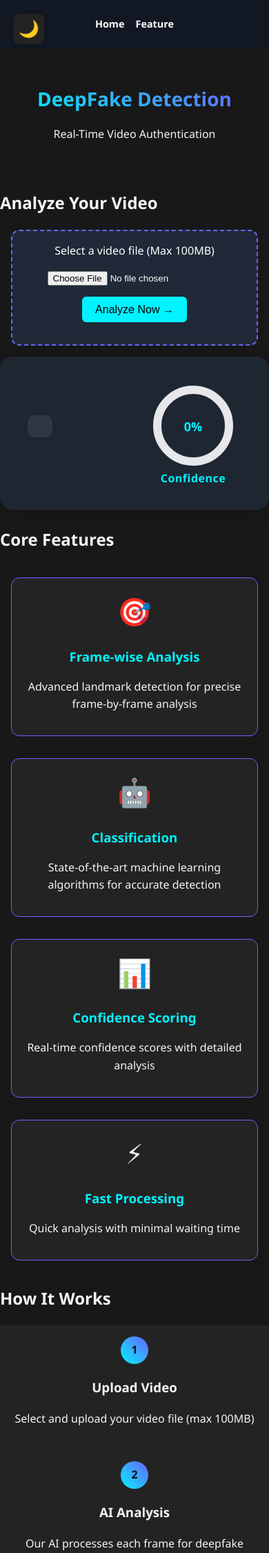
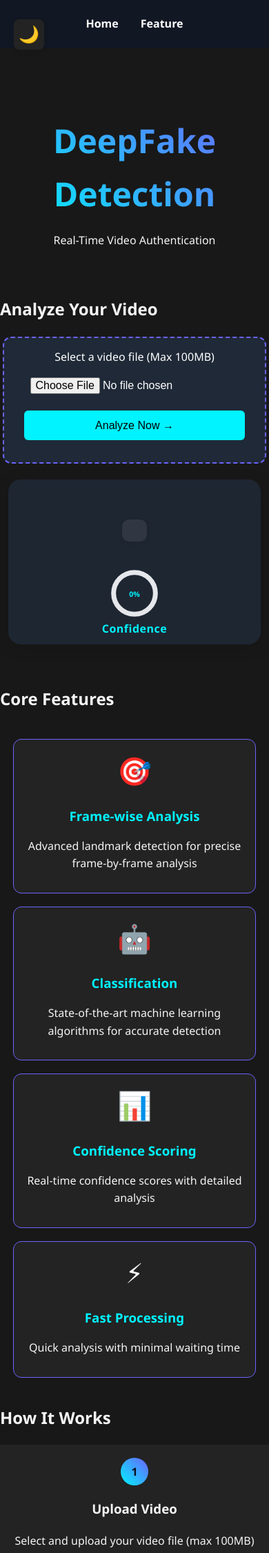
Before and after one commit to Rohankashid/Deepfake-Detection, a Flask app: page / in a window 390 px wide. Shown: the top 2251 px of the page at 69% size. Run offline with Flask 2, Linux system fonts and the light colour scheme; parts of the project's set-up code (start-up, migrations or seed data) failed here and were passed over; some libraries are stand-ins or nearby versions.

Commit message:
Add responsive styles and enhance uploading text visibility

```diff
--- a/static/css/styles.css
+++ b/static/css/styles.css
@@ -296,6 +296,10 @@ button:hover {
     z-index: 10;
 }
 
+.uploading-text{
+    color: white;
+}
+
 .loader {
     border: 4px solid rgba(0,0,0,0.1);
     border-top: 4px solid #00f3ff;
@@ -533,86 +537,156 @@ footer {
     margin-top: 0.5rem;
 }
 
-@media (max-width: 768px) {
-    .hero-section h1 {
-        font-size: 2rem;
+/* --- Responsive & Mobile Styles --- */
+
+/* General container padding for mobile */
+body, .upload-container, .result-container, .features-grid, .steps-container, .about-content, .tech-stack {
+    box-sizing: border-box;
 }
 
-    nav ul {
-        gap: 1rem;
-        padding: 0 1rem;
+/* Upload container and result section */
+.upload-container, .result-container {
+    max-width: 98vw;
+    padding: 4vw 2vw;
+    margin: 2vw auto;
 }
 
-    nav ul li a {
-        font-size: 0.9rem;
+/* Responsive result summary */
+.result-summary.horizontal-result-summary {
+    flex-direction: row;
+    gap: 48px;
+    padding: 40px 40px 32px 40px;
+    max-width: 820px;
 }
-
-    .upload-container {
-        margin: 1rem;
-        padding: 1rem;
-    }
-
-    .features-grid,
-    .steps-container {
-        padding: 1rem;
-    }
-
-    .feature-card {
-        padding: 1rem;
-    }
-
-    .tech-stack {
-        padding: 1rem;
-    }
-
-    .hero-stats {
+@media (max-width: 900px) {
+    .result-summary.horizontal-result-summary {
         flex-direction: column;
         align-items: center;
+        gap: 24px;
+        padding: 24px 4vw 20px 4vw;
+        max-width: 98vw;
     }
-
-    .features-grid {
-        grid-template-columns: 1fr;
+    .result-left, .result-right {
+        align-items: center;
+        width: 100%;
+        min-width: 0;
     }
-
-    .steps-container {
-        flex-direction: column;
+    #analysis-result, .justification-text {
+        text-align: center;
+        margin-left: auto;
+        margin-right: auto;
     }
-
-    .footer-content {
-        flex-direction: column;
-        text-align: center;
-    }
-
-    .footer-links {
-        justify-content: center;
+    .justification-text {
+        max-width: 98vw;
     }
 }
 
-@media (max-width: 600px) {
+/* Features grid responsive */
+.features-grid {
+    display: grid;
+    grid-template-columns: repeat(auto-fit, minmax(240px, 1fr));
+    gap: 1.2rem;
+    padding: 1.2rem;
+    max-width: 100vw;
+    margin: 0 auto;
+}
+.feature-card {
+    padding: 1.2rem;
+    min-width: 0;
+}
+
+/* Steps container responsive */
+.steps-container {
+    display: flex;
+    flex-wrap: wrap;
+    gap: 1.2rem;
+    padding: 1.2rem;
+    max-width: 100vw;
+    justify-content: center;
+}
+.step {
+    flex: 1 1 220px;
+    min-width: 180px;
+    max-width: 320px;
+    margin: 0 auto;
+}
+
+/* About and tech stack responsive */
+.about-content, .tech-stack {
+    padding: 1.2rem;
+    margin: 1.2rem auto;
+    max-width: 98vw;
+}
+.tech-stack ul {
+    flex-wrap: wrap;
+    gap: 1rem;
+}
+
+/* Frame display responsive */
 .frame-display-container {
     width: 100vw;
     max-width: 100vw;
     padding-left: 8px;
     padding-right: 8px;
+    overflow-x: auto;
 }
 .frame-image {
     width: 80px;
     height: 60px;
 }
+
+/* Footer responsive */
+.footer-content {
+    flex-direction: column;
+    text-align: center;
+    gap: 1rem;
+}
+.footer-links {
+    justify-content: center;
+    gap: 1.2rem;
 }
 
-@media (max-width: 480px) {
-    .hero-section {
-        padding: 2rem 1rem;
+/* Buttons and inputs */
+button, .download-report-btn, #analyzeBtn {
+    width: 100%;
+    max-width: 320px;
+    font-size: 1rem;
+    padding: 0.8rem 0;
+    margin: 0.5rem auto;
+    display: block;
+}
+input[type="file"] {
+    font-size: 1rem;
 }
 
-    .hero-section h1 {
-        font-size: 1.75rem;
+/* Confidence gauge SVG scales down on mobile */
+#confidenceGauge {
+    width: 90px !important;
+    height: 90px !important;
+}
+@media (max-width: 600px) {
+    #confidenceGauge {
+        width: 70px !important;
+        height: 70px !important;
+    }
+    .result-summary.horizontal-result-summary {
+        padding: 12px 2vw 10px 2vw;
+    }
+    .feature-card, .about-content, .tech-stack {
+        padding: 0.8rem;
+    }
+    .step {
+        min-width: 90vw;
+        max-width: 98vw;
+    }
 }
 
-    .step {
-        min-width: 100%;
+/* Hide scrollbars on mobile for frame display */
+.frame-display-container {
+    scrollbar-width: none;
 }
+.frame-display-container::-webkit-scrollbar {
+    display: none;
 }
 
 body.light-theme {
--- a/templates/index.html
+++ b/templates/index.html
@@ -35,7 +35,7 @@
         <div class="upload-container">
             <div class="loader-container" id="loaderContainer">
                 <!-- <div class="loader"></div> -->
-                <p>Uploading...</p>
+                <p class="uploading-text">Uploading...</p>
             </div>
             <form id="videoForm" onsubmit="handleVideoSubmit(event)">
                 <label for="videoFile">Select a video file (Max 100MB)</label>
```
Lines whose indentation alone changed are shown as unchanged.
